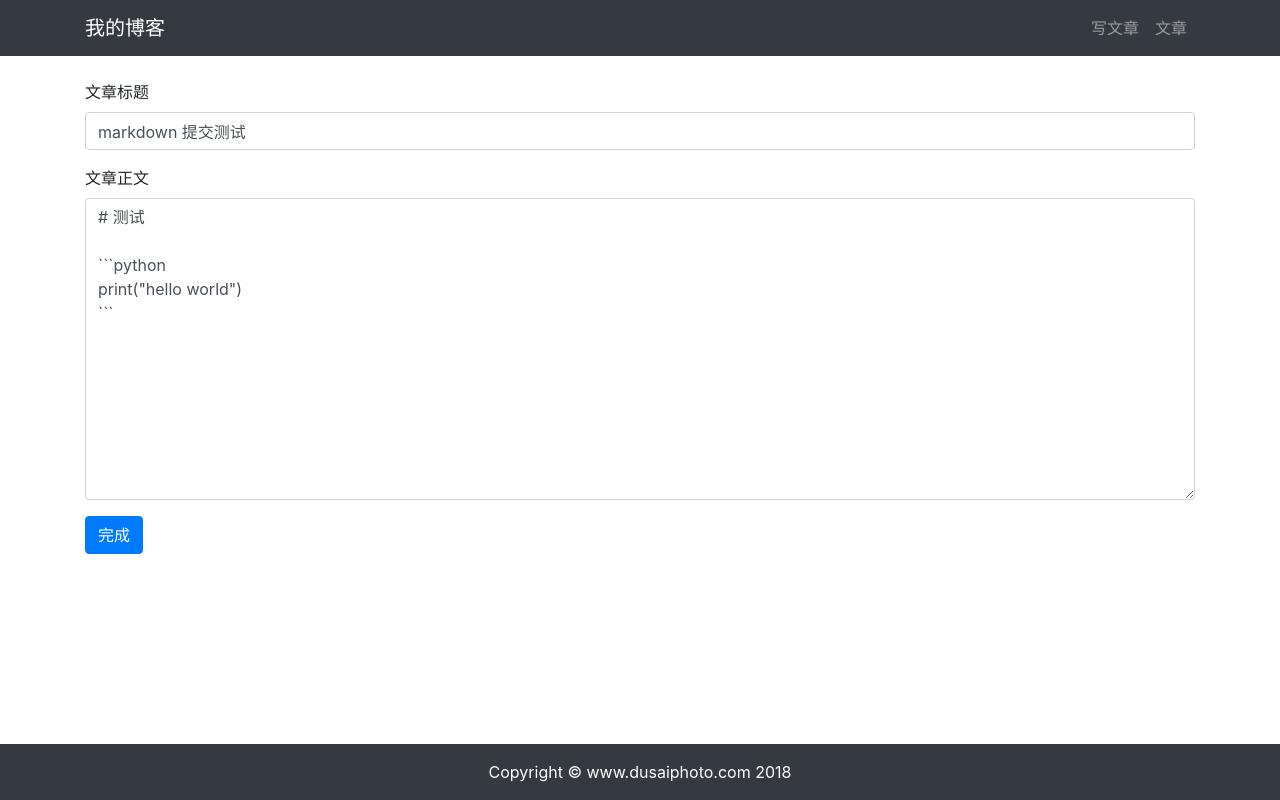
After one commit to sven0219/djangoBlog, a Django app: page /article/article-update/5/ in a window 1280 px wide. The commit adds this page. Run offline with Django 3.2, Linux system fonts and the light colour scheme; data comes from the database, SQL or seed files in the repository; some libraries are stand-ins or nearby versions.

Commit message:
add update

```diff
--- a/article/urls.py
+++ b/article/urls.py
@@ -13,4 +13,5 @@ urlpatterns = [
         views.article_safe_delete,
         name='article_safe_delete'
     ),
+    path('article-update/<int:id>/', views.article_update, name='article_update'),
 ]
--- a/article/views.py
+++ b/article/views.py
@@ -53,3 +53,35 @@ def article_safe_delete(request, id):
         return redirect("article:article_list")
     else:
         return HttpResponse("仅允许post请求")
+
+def article_update(request, id):
+    """
+    更新文章的视图函数
+    通过POST方法提交表单，更新titile、body字段
+    GET方法进入初始表单页面
+    id： 文章的 id
+    """
+    article = ArticlePost.objects.get(id=id)
+    # 判断用户是否为 POST 提交表单数据
+    if request.method == "POST":
+        # 将提交的数据赋值到表单实例中
+        article_post_form = ArticlePostForm(data=request.POST)
+        # 判断提交的数据是否满足模型的要求
+        if article_post_form.is_valid():
+            # 保存新写入的 title、body 数据并保存
+            article.title = request.POST['title']
+            article.body = request.POST['body']
+            article.save()
+            # 完成后返回到修改后的文章中。需传入文章的 id 值
+            return redirect("article:article_detail", id=id)
+        # 如果数据不合法，返回错误信息
+        else:
+            return HttpResponse("表单内容有误，请重新填写。")
+    # 如果用户 GET 请求获取数据
+    else:
+        # 创建表单类实例
+        article_post_form = ArticlePostForm()
+        # 赋值上下文，将 article 文章对象也传递进去，以便提取旧的内容
+        context = { 'article': article, 'article_post_form': article_post_form }
+        # 将响应返回到模板中
+        return render(request, 'article/update.html', context)
--- a/templates/article/detail.html
+++ b/templates/article/detail.html
@@ -17,7 +17,7 @@
         <h1 class="col-12 mt-4 mb-4">{{ article.title }}</h1>
         <div class="col-12 alert alert-success">作者：{{ article.author }}
             <a href="#" onclick="confirm_safe_delete()">删除文章</a>
-
+            <a href="{% url "article:article_update" article.id %}">编辑文章</a>
         <form
             style="display:none;"
             id="safe_delete"
--- /dev/null
+++ b/templates/article/update.html
@@ -0,0 +1,25 @@
+{% extends "base.html" %} {% load static %}
+{% block title %} 更新文章 {% endblock title %}
+{% block content %}
+<div class="container">
+    <div class="row">
+        <div class="col-12">
+            <br>
+            <form method="post" action=".">
+                {% csrf_token %}
+                <div class="form-group">
+                    <label for="title">文章标题</label>
+                    <!-- 在 value 属性中指定文本框的初始值为旧的内容，即 article 对象中的 title 字段 -->
+                    <input type="text" class="form-control" id="title" name="title" value="{{ article.title }}">
+                </div>
+                <div class="form-group">
+                    <label for="body">文章正文</label>
+                    <!-- 文本域不需要 value 属性，直接在标签体中嵌入数据即可 -->
+                    <textarea type="text" class="form-control" id="body" name="body" rows="12">{{ article.body }}</textarea>
+                </div>
+                <button type="submit" class="btn btn-primary">完成</button>
+            </form>
+        </div>
+    </div>
+</div>
+{% endblock content %}
```
